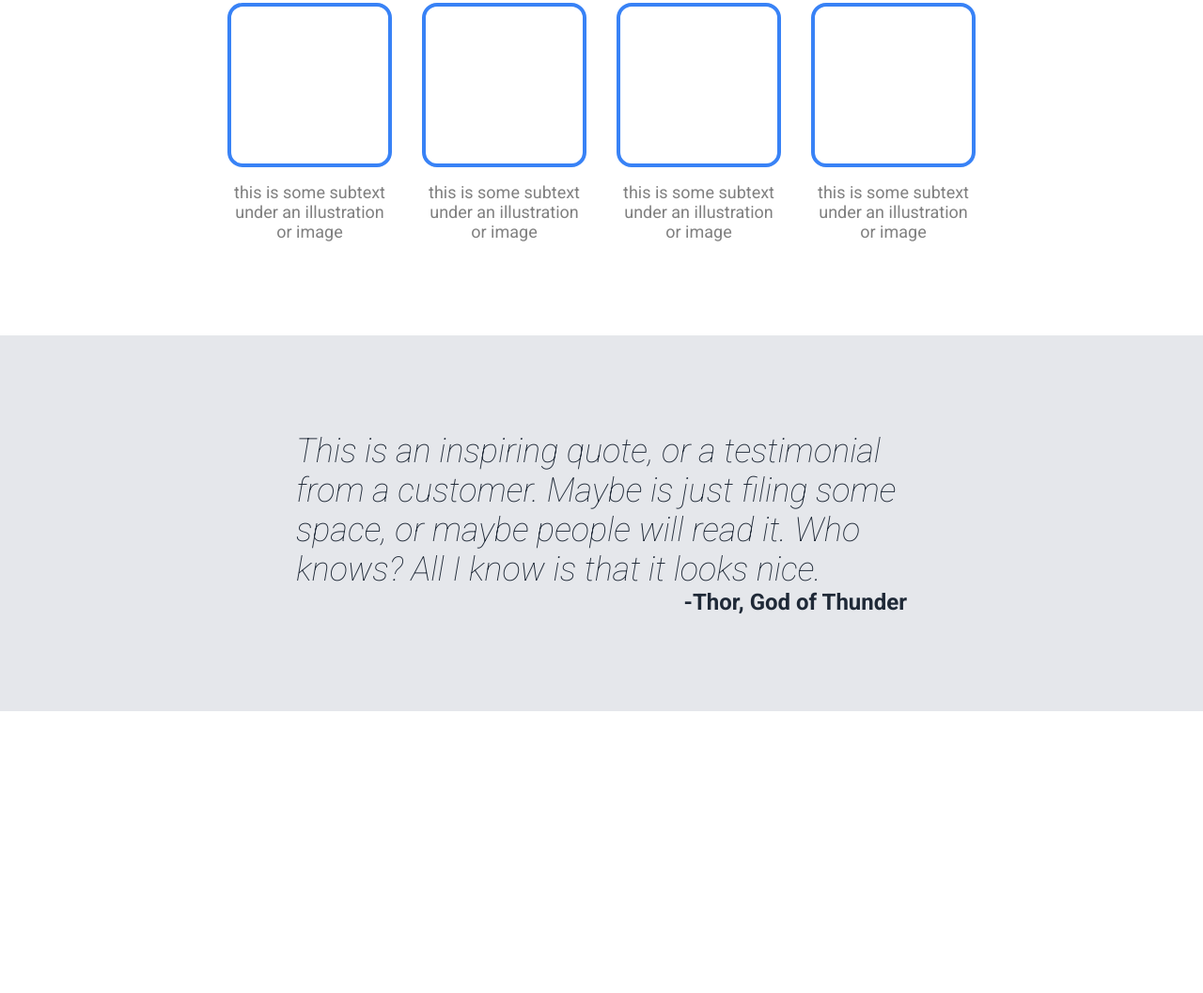
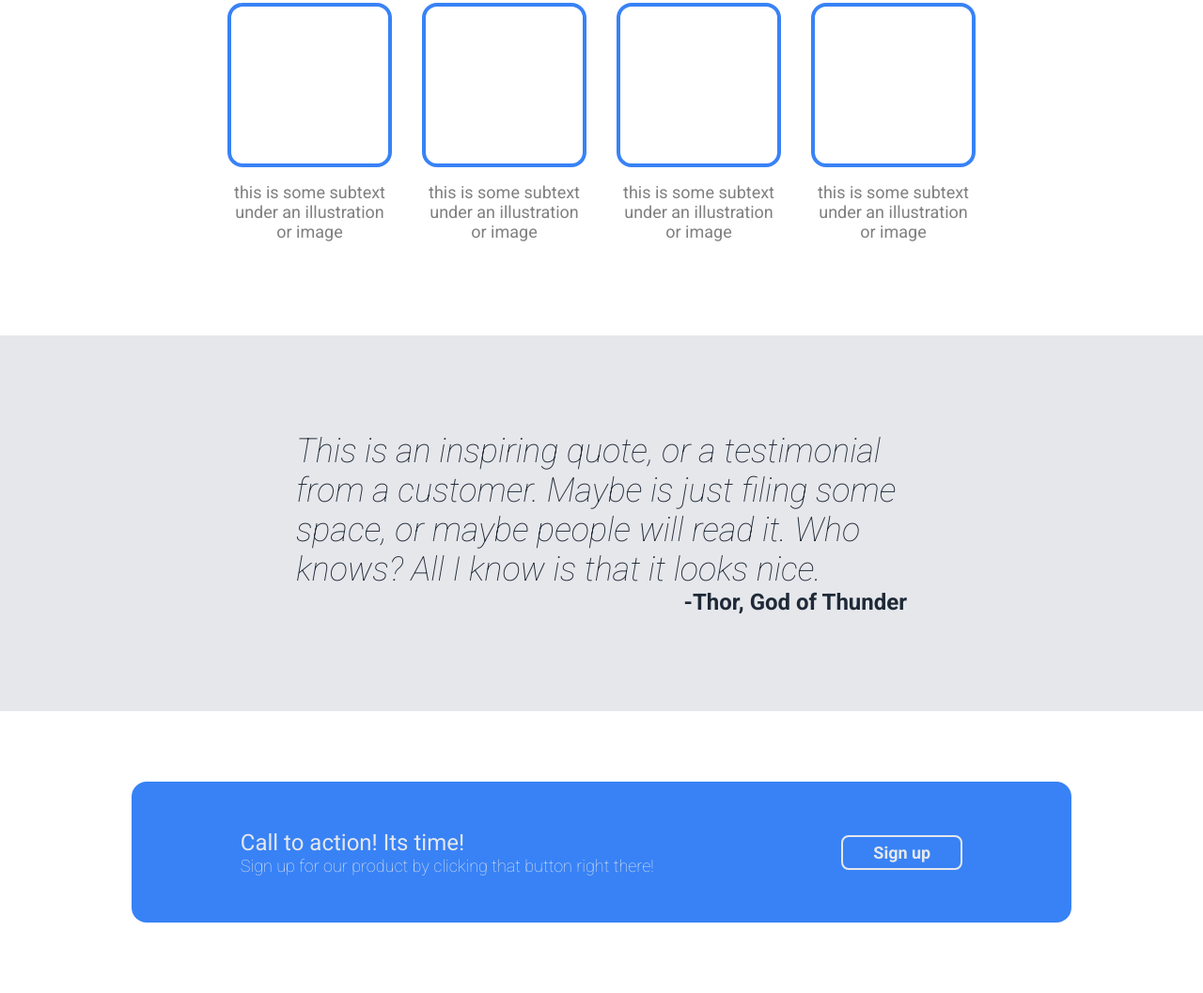
Before and after one commit to BrianFiset/landing_page, a plain HTML site: page index.html in a window 1280 px wide. Shown: the part 665-1722 px from the top of the page at 94% size. Before the commit the page ends 1422 px from the top, so only its background shows below. Drawn offline with Linux system fonts and the light colour scheme.

Commit message:
Add sign up section

```diff
--- a/index.html
+++ b/index.html
@@ -55,5 +55,14 @@
         </div>
         <div class="author">-Thor, God of Thunder</div>
     </div>
+    <div class="sign-up-section">
+        <div class="container">
+            <div class="text-container">
+                <div class="title">Call to action! Its time!</div>
+                <div class="text">Sign up for our product by clicking that button right there!</div>
+            </div>
+            <div class="button">Sign up</div>
+        </div>
+    </div>
 </body>
 </html>
--- a/style.css
+++ b/style.css
@@ -148,3 +148,38 @@ li {
     font-size: 24px;
     color: #1f2937;
 }
+
+/* Sign up Section */
+
+.sign-up-section {
+    display: flex;
+    justify-content: center;
+    align-items: center;
+    height: 300px;
+}
+
+.sign-up-section > .container {
+    background-color: #3882f6;
+    border-radius: 16px;
+    height: 150px;
+    width: 1000px;
+    padding: 16px;
+    color: #e5e7eb;
+    font-size: 24px;
+    display: flex;
+    align-items: center;
+    justify-content: space-around;
+}
+
+.sign-up-section .text {
+    font-weight: lighter;
+    font-size: 18px;
+}
+
+.sign-up-section .button {
+    font-size: 18px;
+    font-weight: bold;
+    border: solid 2px #e5e7eb;
+    padding: 6px 32px;
+    border-radius: 8px;
+}
```
